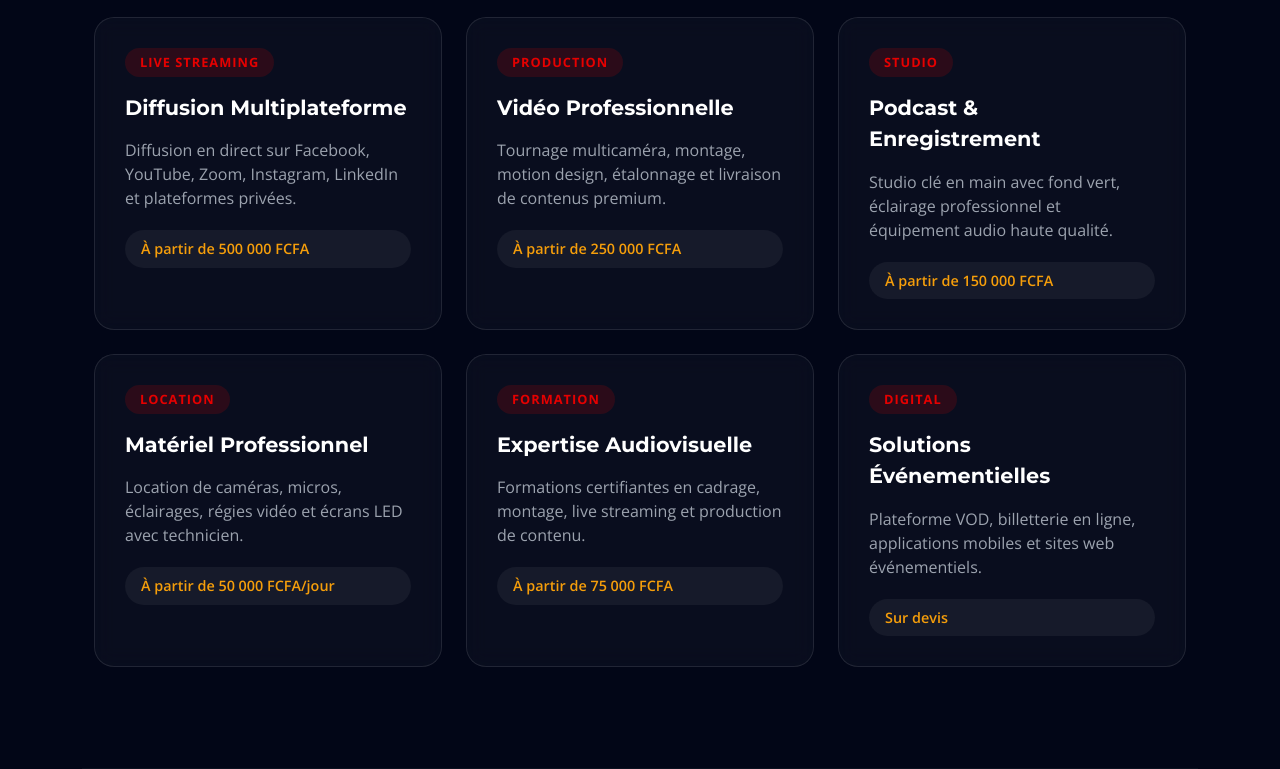
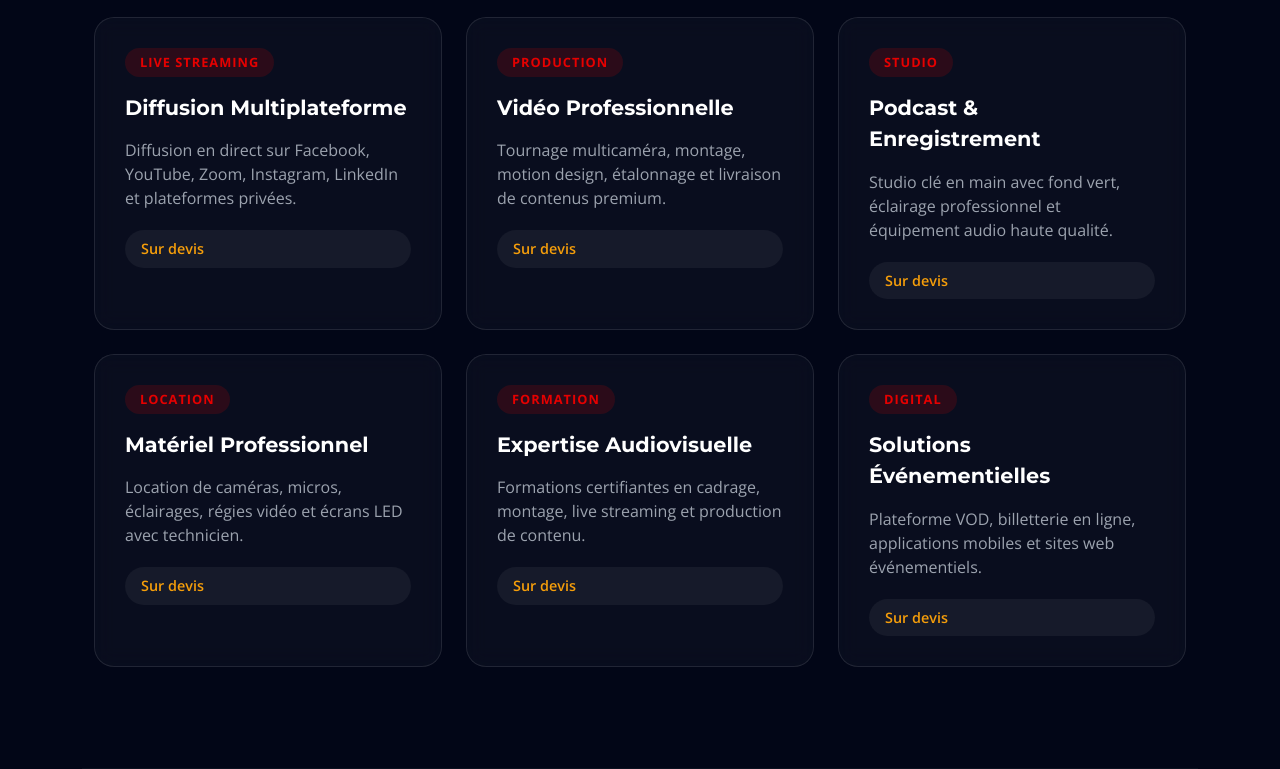
Before and after one commit to Koumbia-pro/Oloustream, a Django app: page / in a window 1280 px wide. Shown: the part 1845-2614 px from the top of the page. Run offline with Django 5.2, Linux system fonts and the light colour scheme; data that the repository does not hold is empty.

Commit message:
mise a jour accueil

```diff
--- a/templates/front/home.html
+++ b/templates/front/home.html
@@ -1055,7 +1055,7 @@
           <div class="service-card-desc">
             Diffusion en direct sur Facebook, YouTube, Zoom, Instagram, LinkedIn et plateformes privées.
           </div>
-          <div class="service-chip">À partir de 500 000 FCFA</div>
+          <div class="service-chip">Sur devis</div>
         </div>
       </div>
 
@@ -1066,7 +1066,7 @@
           <div class="service-card-desc">
             Tournage multicaméra, montage, motion design, étalonnage et livraison de contenus premium.
           </div>
-          <div class="service-chip">À partir de 250 000 FCFA</div>
+          <div class="service-chip">Sur devis</div>
         </div>
       </div>
 
@@ -1077,7 +1077,7 @@
           <div class="service-card-desc">
             Studio clé en main avec fond vert, éclairage professionnel et équipement audio haute qualité.
           </div>
-          <div class="service-chip">À partir de 150 000 FCFA</div>
+          <div class="service-chip">Sur devis</div>
         </div>
       </div>
 
@@ -1088,7 +1088,7 @@
           <div class="service-card-desc">
             Location de caméras, micros, éclairages, régies vidéo et écrans LED avec technicien.
           </div>
-          <div class="service-chip">À partir de 50 000 FCFA/jour</div>
+          <div class="service-chip">Sur devis</div>
         </div>
       </div>
 
@@ -1099,7 +1099,7 @@
           <div class="service-card-desc">
             Formations certifiantes en cadrage, montage, live streaming et production de contenu.
           </div>
-          <div class="service-chip">À partir de 75 000 FCFA</div>
+          <div class="service-chip">Sur devis</div>
         </div>
       </div>
 
```
